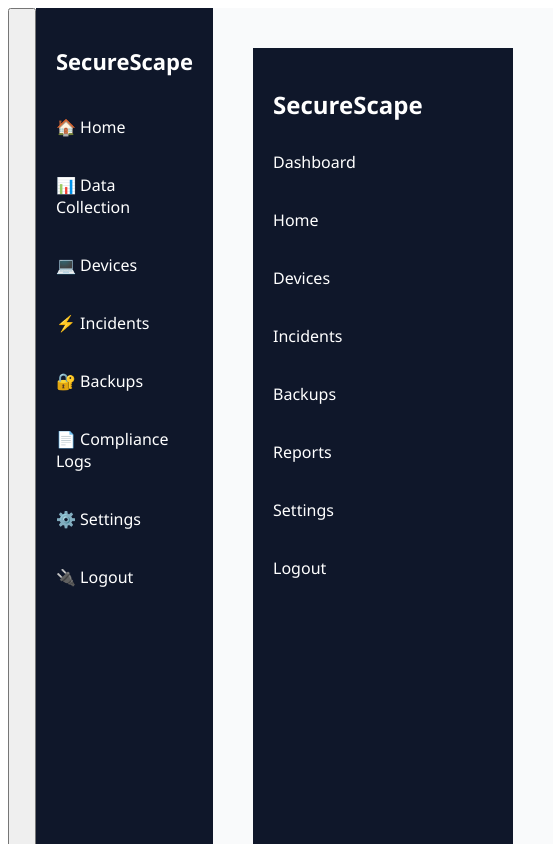
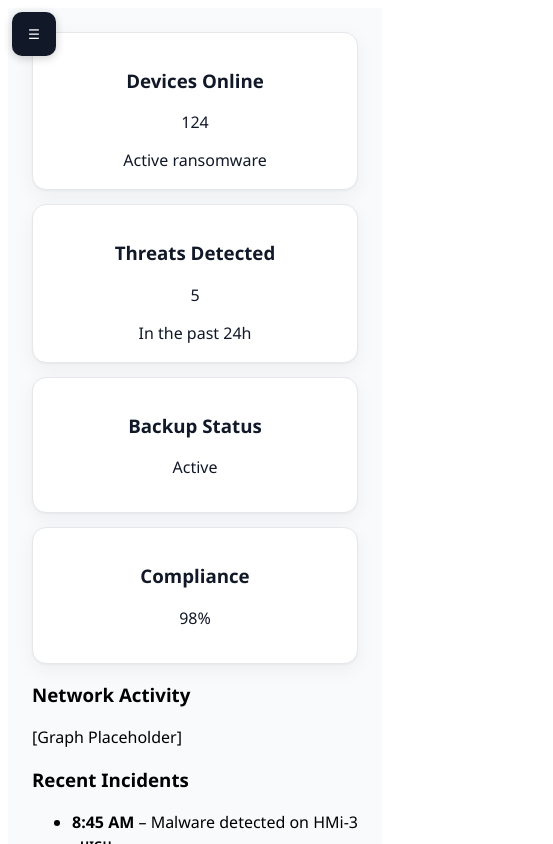
Before and after one commit to Tisa1610/COS40005, a React (Create React App) app in the folder interface/: page / in a window 390 px wide. Shown: the top 844 px of the page, 553 px wide, since content can reach past the window. Built offline with nearby package versions, Linux system fonts and the light colour scheme.

Commit message:
Update Layout.css

```diff
--- a/interface/src/components/Layout.css
+++ b/interface/src/components/Layout.css
@@ -1,43 +1,134 @@
+/* src/components/Layout.css */
+
+/* Base layout */
 .layout {
+  position: relative;
   display: flex;
+  width: 100%;
+  min-height: 100vh;
+  margin: 0;
+  padding: 0;
   font-family: 'Segoe UI', sans-serif;
+  background: #0f172a; /* ensures no white seams around the fixed sidebar */
 }
 
-/* Sidebar */
+/* Sidebar (desktop = fixed, flush to edges) */
 .sidebar {
+  position: fixed;           /* <-- key for no gap on desktop */
+  top: 0;
+  left: 0;
+  bottom: 0;
   width: 220px;
-  background-color: #0f172a;
-  color: white;
-  min-height: 100vh;
-  padding: 30px 20px;
+  background-color: #0f172a; /* slate-900 */
+  color: #ffffff;
+  padding: 30px 20px;        /* inner breathing room inside the sidebar */
+  box-shadow: 0 0 0 1px rgba(255,255,255,0.04) inset;
+  z-index: 999;
 }
 
 .logo {
   font-size: 22px;
-  margin-bottom: 40px;
+  font-weight: 800;
+  margin-bottom: 28px;
 }
 
 .sidebar ul {
   list-style: none;
   padding: 0;
+  margin: 0;
 }
 
 .sidebar li {
-  margin-bottom: 20px;
+  margin-bottom: 12px;
   font-size: 16px;
 }
 
+/* Links */
 .sidebar a {
-  color: white;
+  display: block;
+  color: #e5e7eb;               /* slate-200 */
+  text-decoration: none;
+  padding: 8px 12px;
+  border-radius: 12px;
+}
+
+.sidebar a:hover {
+  background: #1f2937;          /* slate-800 */
+  color: #ffffff;
   text-decoration: none;
 }
 
-.sidebar a:hover {
-  text-decoration: underline;
+/* Active link highlight */
+.sidebar a.active-link {
+  background: #2563eb;          /* blue-600 */
+  color: #ffffff;
 }
 
+/* Main content (desktop offset equals sidebar width) */
 .main-content {
   flex: 1;
+  margin-left: 220px;            /* <-- pushes content right of fixed sidebar */
   padding: 40px;
-  background-color: #f9fafb;
+  background-color: #f9fafb;     /* gray-50 */
+  min-height: 100vh;
 }
+
+/* Mobile toggle button */
+.sidebar-toggle {
+  position: fixed;
+  top: 12px;
+  left: 12px;
+  z-index: 1000;
+  border: none;
+  background: #111827;           /* gray-900 */
+  color: #ffffff;
+  width: 44px;
+  height: 44px;
+  border-radius: 10px;
+  box-shadow: 0 2px 10px rgba(0,0,0,.2);
+  cursor: pointer;
+  display: none;                 /* hidden on desktop */
+}
+
+/* Overlay (click to close on mobile) */
+.sidebar-overlay {
+  display: none;
+}
+
+/* Slide-in sidebar & overlay behavior on <= 1024px */
+@media (max-width: 1024px) {
+  .sidebar-toggle { display: block; }
+
+  .sidebar {
+    position: fixed;
+    top: 0;
+    bottom: 0;
+    left: 0;
+    transform: translateX(-100%);
+    transition: transform .2s ease;
+  }
+
+  /* When menu is open, slide in */
+  .layout.sidebar-open .sidebar {
+    transform: translateX(0);
+  }
+
+  /* Dim page behind the menu */
+  .sidebar-overlay {
+    position: fixed;
+    inset: 0;
+    background: rgba(0,0,0,.35);
+    z-index: 700;               /* below sidebar, above content */
+    display: none;
+  }
+  .layout.sidebar-open .sidebar-overlay {
+    display: block;
+  }
+
+  /* On mobile, content sits full width (no left margin) */
+  .main-content {
+    margin-left: 0;
+    padding: 24px;
+    background: #f9fafb;
+  }
+}
```
